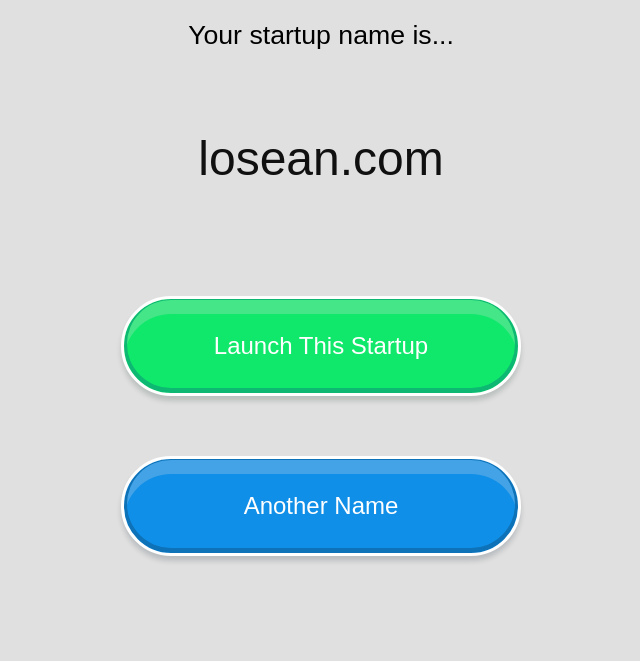
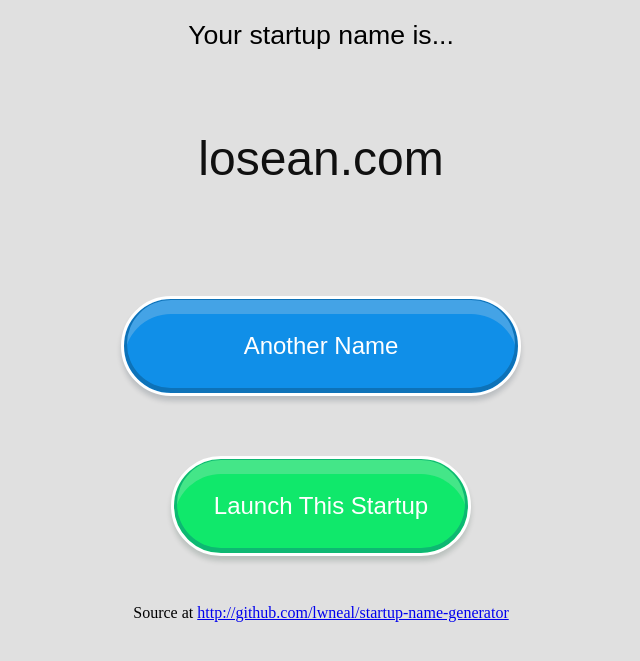
Before and after one commit to lwneal/startup-name-generator, a Flask app: page / in a window 1280 px wide. Shown: the top 661 px of the page, without its empty margins (319-959 px from the left). Run offline with Flask 2, Linux system fonts and the light colour scheme.

Commit message:
Adjust style, add link

```diff
--- a/templates/index.html
+++ b/templates/index.html
@@ -23,6 +23,7 @@ button {
 .launch_btn {
     background: #10e86b;
     box-shadow: 0 -2px 0 3px #0db872 inset, 0 5px 5px rgba(3, 42, 25, 0.17), 0 15px rgba(224, 224, 224, 0.25) inset;
+    width: 300px;
 }
 .launch_btn:hover{
     background: linear-gradient(#e0e0e0, #10e88f);
@@ -46,11 +47,16 @@ button {
     <div class="name">
     {{startup_name}}
     </div>
+    <a href="/">
+        <button class="update_btn">Another Name</button>
+    </a>
+    <br>
     <a href="https://www.namecheap.com/domains/registration/results.aspx?domain={{startup_name}}">
         <button class="launch_btn">Launch This Startup</button>
     </a>
     <br>
-    <a href="/">
-        <button class="update_btn">Another Name</button>
+    <br>
+    Source at <a href="http://github.com/lwneal/startup-name-generator">
+    http://github.com/lwneal/startup-name-generator
     </a>
 </center>
```
